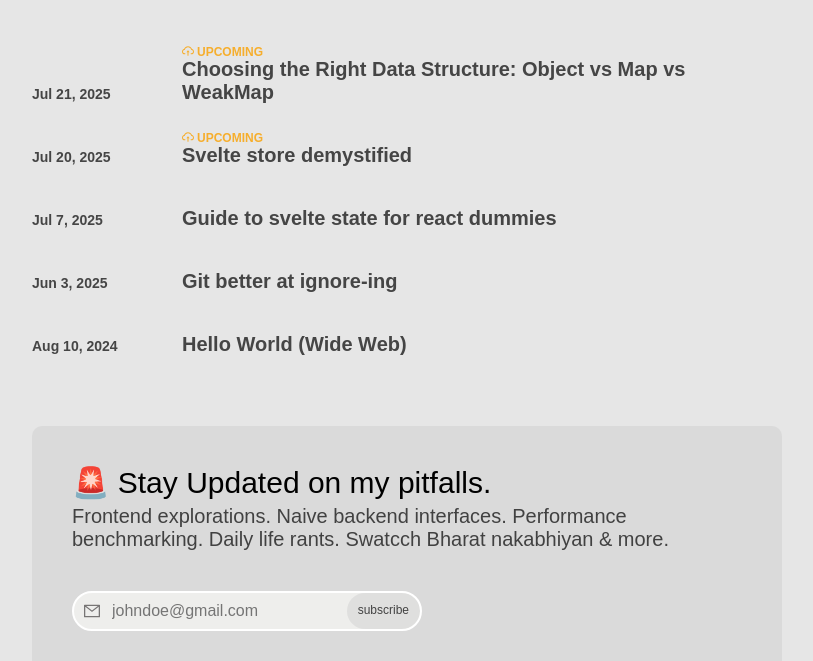
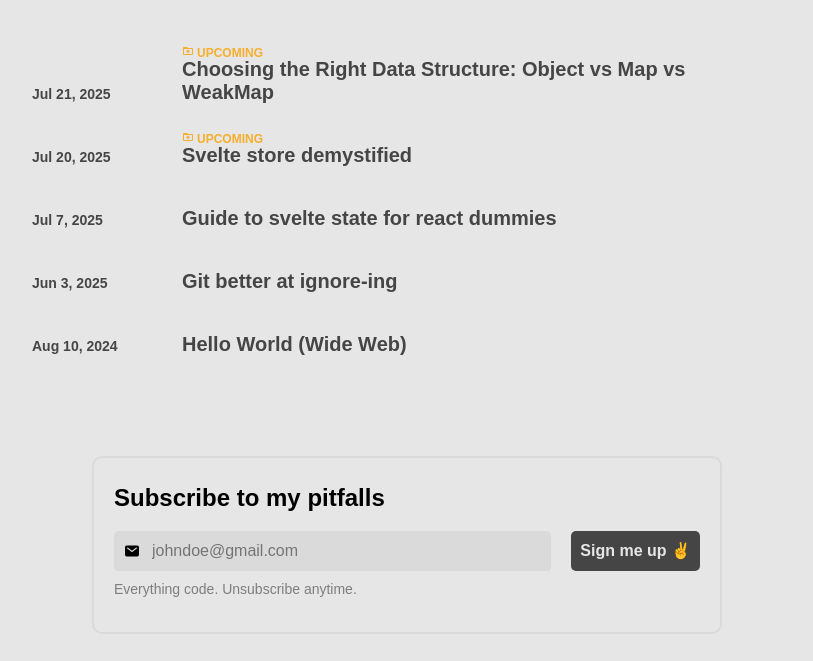
Before and after one commit to himanshuc3/blog, a Gatsby site: page / in a window 1280 px wide. Shown: the part 634-1295 px from the top of the page, without its empty margins (233-1046 px from the left). Built offline with nearby package versions, Linux system fonts and the light colour scheme; Gatsby itself is replaced by a stand-in of ours; some packages are replaced by stand-ins of ours.

Commit message:
fix: styles

```diff
--- a/package.json
+++ b/package.json
@@ -15,7 +15,6 @@
     "typecheck": "tsc --noEmit"
   },
   "dependencies": {
-    "@ant-design/icons": "^5.3.7",
     "@mdx-js/react": "^2.3.0",
     "@nathanpate/gatsby-omni-font-loader": "^2.0.5",
     "@theme-toggles/react": "^4.1.0",
--- a/src/components/Search/index.tsx
+++ b/src/components/Search/index.tsx
@@ -1,5 +1,5 @@
 import React, { useState } from 'react';
-import { SearchOutlined } from '@ant-design/icons';
+import { FaSearch } from 'react-icons/fa';
 import './styles.scss';
 
 interface Props {
@@ -31,7 +31,7 @@ export default function Search({
 
   return (
     <div className={`search-container ${className || ''}`}>
-      <SearchOutlined style={{ color: '#777575', margin: '0 10px 0 0' }} />
+      <FaSearch style={{ color: '#777575', margin: '0 10px 0 0' }} />
       <input
         type="text"
         placeholder="Search posts by title..."
--- a/src/components/footer/index.tsx
+++ b/src/components/footer/index.tsx
@@ -9,8 +9,8 @@ const Footer = ({ darkTheme }: { darkTheme: boolean }) => {
   return (
     <div id="footer">
       <div>
-        <Subscribe />
-        <Divider darkTheme={darkTheme} />
+        <Subscribe darkTheme={darkTheme} />
+        {/* <Divider darkTheme={darkTheme} /> */}
         <div className="bottom">
           <a
             href="https://drive.google.com/file/d/1FP0_-j3YMKtRxoqHqJlEh6jozooPkPlw/view?usp=sharing"
--- a/src/components/input/index.tsx
+++ b/src/components/input/index.tsx
@@ -1,5 +1,6 @@
 import React, { ReactElement } from 'react';
-import SearchOutlined from '@ant-design/icons/SearchOutlined';
+import { FaSearch } from 'react-icons/fa';
+
 import './styles.scss';
 import { noop } from '../../utils/helpers';
 
@@ -22,7 +23,8 @@ const Input: React.FC<Props> = ({
 }) => {
   return (
     <div className={`input ${disabled ? 'disabled' : ''} ${className}`}>
-      {icon || <SearchOutlined style={{ color: '#777575', margin: '0 10px' }} />}
+      <div className="input-text">
+        {icon || <FaSearch style={{ color: '#777575', margin: '0 10px' }} />}
         <input
           required
           type="email"
@@ -30,11 +32,12 @@ const Input: React.FC<Props> = ({
           name="email"
           disabled={disabled}
           onChange={(e) => onChange(e.target.value)}
+          className="sec-font"
           {...props}
         />
-      <button disabled={disabled} className="submit-btn w-b">
+      </div>
+      <button disabled={disabled} className="submit-btn w-b sec-font">
         {buttonText || 'subscribe'}
-        {/* <ArrowRightOutlined style={{ width: '10px', marginLeft: '5px' }} /> */}
       </button>
     </div>
   );
--- a/src/components/input/styles.scss
+++ b/src/components/input/styles.scss
@@ -1,28 +1,39 @@
 .input {
     display: flex;
-    height: 40px;
-    background: #EEEEEC;
-    border-radius: 20px;
-    width: 350px;
     align-items: center;
     overflow: hidden;
+    height: 40px;
+    position: relative;
+    font-weight: 600;
+    gap: 10px;
 
-    border: 2px solid white;
-    position: relative;
+    .input-text {
+        display: flex;
+        padding: 10px;
+        border-radius: 5px;
+        width:300px;
+        background: var(--variable-hoverBG);
+        align-items: center;
+        flex: 3;
+        gap: 10px;
+    }
+
+
 
 
     input {
         outline: none;
         display: flex;
         flex: 1;
-        width: 10px;
         background: transparent;
         border: none;
-
         &:disabled {
             cursor: not-allowed;
         }
+        color: var(--variable-textSecondary);
+
     }
+
 
     button {
         margin: 0 10px;
@@ -30,8 +41,7 @@
         color: black;
         border: none;
         font-size: var(--size-xs);
-        font-weight: 500;
-        border-radius: 50%;
+
         padding: 3px 9px;
         cursor: pointer;
 
@@ -45,22 +55,18 @@
     }
 
     .submit-btn {
-        color: var(--variable-textSecondary);
-        background: var(--variable-hoverBG);
-        border-radius: 20px;
+        color: var(--variable-backgroundColor);
+        background: var(--variable-textSecondary);
+        border-radius: 5px;
         padding: 3px 9px;
         cursor: pointer;
         margin-right:0;
         height: 100%;
         position:relative;
-        font-size: var(--size-xxs);
+        font-size: 16px;
         transition: all 0.2s ease-in-out;
-        border: 2px solid transparent;
     }
 
-    .submit-btn:hover{
-        padding: 0 10px;
 
-    }
 
 }
--- a/src/components/postListing/index.tsx
+++ b/src/components/postListing/index.tsx
@@ -2,7 +2,8 @@ import React from 'react';
 import { Link } from 'gatsby';
 import './styles.scss';
 import { DATE_OPTS } from '../../utils/constants';
-import { StarOutlined, CloudUploadOutlined } from '@ant-design/icons';
+import { MdDriveFolderUpload } from 'react-icons/md';
+import { FaStar } from 'react-icons/fa6';
 import Status from './status';
 
 interface Props {
@@ -27,7 +28,7 @@ const PostListing: React.FC<Props> = ({ title, date, tags, id, slug }) => {
     if (tags.includes('upcoming')) {
       return (
         <Status text="UPCOMING" className="warning">
-          <CloudUploadOutlined style={{ marginRight: '3px' }} />
+          <MdDriveFolderUpload style={{ marginRight: '3px' }} />
         </Status>
       );
     }
@@ -35,7 +36,7 @@ const PostListing: React.FC<Props> = ({ title, date, tags, id, slug }) => {
     if (isNewArticle(date)) {
       return (
         <Status text="NEW" className="success">
-          <StarOutlined style={{ marginRight: '3px' }} />
+          <FaStar style={{ marginRight: '3px' }} />
         </Status>
       );
     }
--- a/src/components/socials/index.tsx
+++ b/src/components/socials/index.tsx
@@ -1,31 +1,23 @@
 import React from 'react';
-import {
-  MailOutlined,
-  GithubOutlined,
-  LinkedinOutlined,
-  TwitterOutlined,
-  WifiOutlined,
-} from '@ant-design/icons';
+import { FaTwitter } from 'react-icons/fa';
+import { FaGithubAlt } from 'react-icons/fa';
+import { FaLinkedinIn } from 'react-icons/fa';
 
 import './styles.scss';
 import { SOCIAL_LINKS } from '../../utils/constants';
 
 const SOCIALS: { src: React.ComponentType; to: string }[] = [
   {
-    src: TwitterOutlined,
+    src: FaTwitter,
     to: SOCIAL_LINKS.X,
   },
   {
-    src: GithubOutlined,
+    src: FaGithubAlt,
     to: SOCIAL_LINKS.GITHUB,
   },
   {
-    src: LinkedinOutlined,
+    src: FaLinkedinIn,
     to: SOCIAL_LINKS.LINKEDIN,
-  },
-  {
-    src: MailOutlined,
-    to: 'mailto:himanshu_chhabra@outlook.com?subject=I am such a stan of you man!',
   },
 ];
 
--- a/src/components/socials/styles.scss
+++ b/src/components/socials/styles.scss
@@ -1,6 +1,6 @@
 .socials {
     display: flex;
-    gap: 10px;
+    gap: 20px;
 
     a {
         display: inline-block;
--- a/src/components/subscribe/index.tsx
+++ b/src/components/subscribe/index.tsx
@@ -1,15 +1,14 @@
 import * as React from 'react';
+import { IoMail } from 'react-icons/io5';
+
 import './styles.scss';
 import Input from '../input';
-import { MailOutlined } from '@ant-design/icons';
-const Subscribe: React.FC<{}> = () => {
+
+const Subscribe: React.FC<{ darkTheme: boolean }> = ({ darkTheme }) => {
   return (
     <div className="subscribe">
-      <h2 className="heading">🚨 Stay Updated on my pitfalls.</h2>
-      <p className="desc sec-font">
-        Frontend explorations. Naive backend interfaces. Performance benchmarking. Daily life rants.
-        Swatcch Bharat nakabhiyan & more.
-      </p>
+      <div>
+        <h1 className="sec-font">Subscribe to my pitfalls</h1>
         <form
           action="
         https://buttondown.com/api/emails/embed-subscribe/chhabra
@@ -17,11 +16,14 @@ const Subscribe: React.FC<{}> = () => {
           method="post"
         >
           <Input
-          icon={<MailOutlined style={{ color: '#777575', margin: '0 10px' }} />}
+            icon={<IoMail color={darkTheme ? 'white' : 'black'} />}
             placeholder="johndoe@gmail.com"
             className="email-input"
+            buttonText="Sign me up ✌️"
           />
         </form>
+        <p className="sec-font subscribe-subtext">Everything code. Unsubscribe anytime.</p>
+      </div>
     </div>
   );
 };
--- a/src/components/subscribe/styles.scss
+++ b/src/components/subscribe/styles.scss
@@ -1,17 +1,30 @@
 .subscribe {
   width: 100%;
   margin: auto;
-    border-radius: 10px;
-    padding: 40px;
-    background: var(--variable-hoverBG);
-
-    .heading {
-        font-size: var(--size-s);
-        margin-top: 0 !important;
-        font-weight: 500;
-        position: relative;
+  padding: 30px 60px;
 
 
+  & > div {
+    border-radius: 10px;
+    padding: 10px 20px;
+    border: 2px solid var(--variable-hoverBG);
+  }
+
+  h1 {
+    font-size: 24px;
+  }
+
+  .subscribe-subtext {
+    font-size: 14px;
+    margin-top: 20px;
+    position: relative;
+    font-weight: 500;
+    top: -10px;
+    color: var(--variable-subtext);
+  }
+
+  form {
+    width: 100%;
   }
 
   .desc {
@@ -28,6 +41,4 @@
   .email-input {
     margin-top: 20px;
   }
-
-
 }
```
Also changed, not shown: src/pages/index.tsx (+0 -7 lines), 1 other file. Lines whose indentation alone changed are shown as unchanged.
